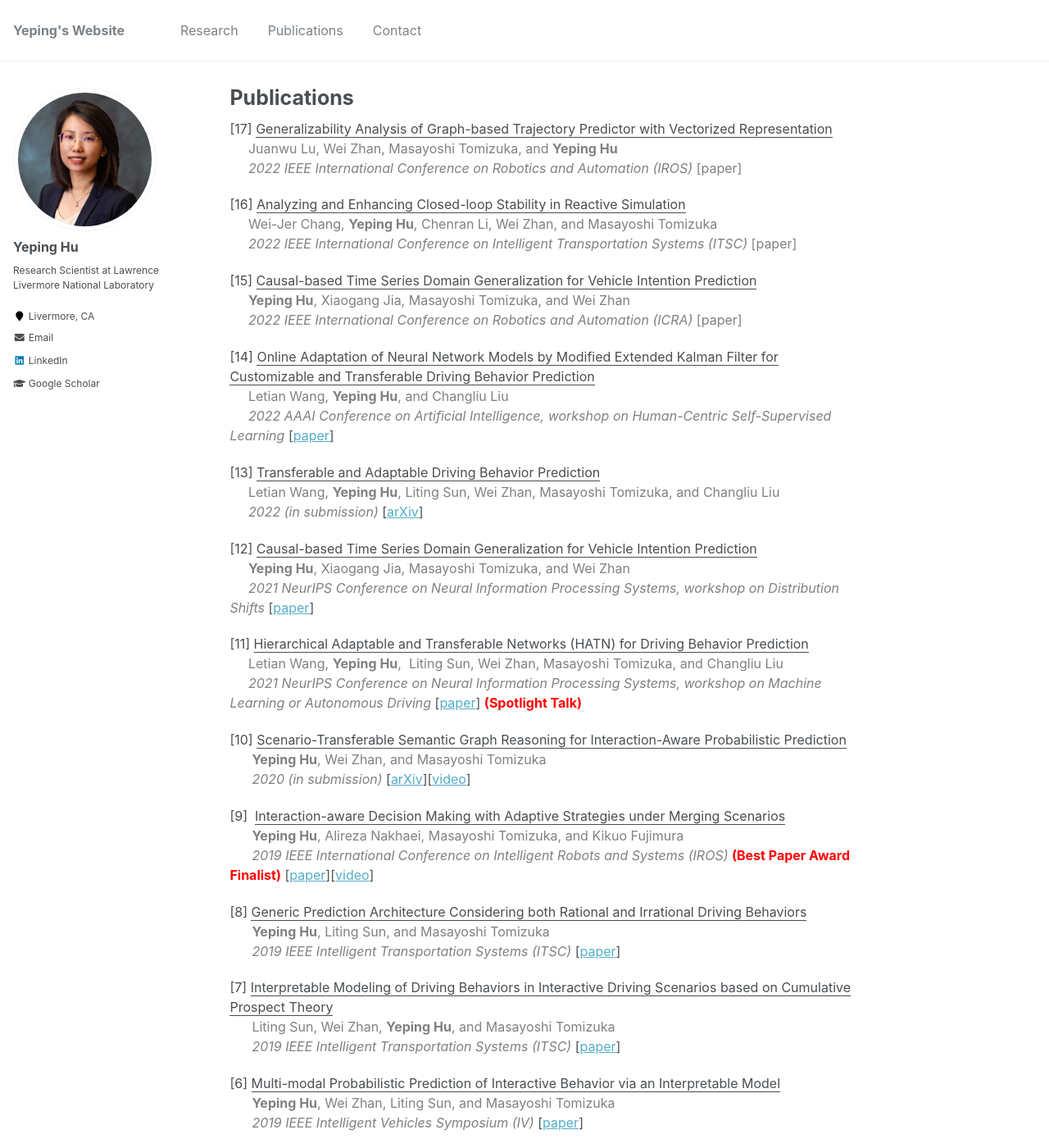
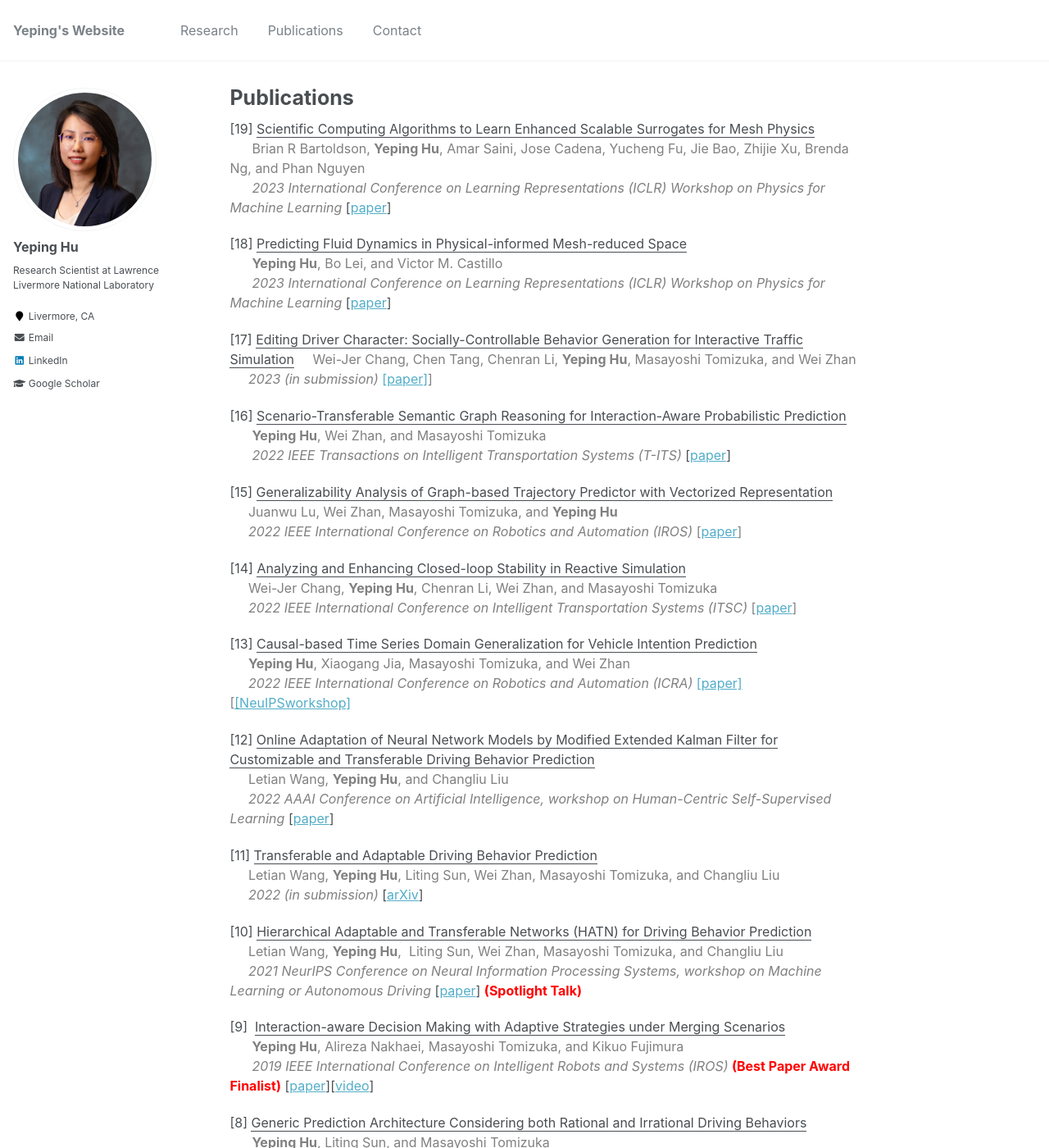
Before and after one commit to Yeping-Hu/yeping-hu.github.io, a Jekyll site: the page built from _pages/publications.md, in a window 1280 px wide and 1400 px high. Shown: the whole window at 82% size. Built offline with Jekyll 4.4.1, drawn with Linux system fonts in a browser that asks for light colours; a script that is not in the unit is left out.

Commit message:
upate publication

```diff
--- a/_pages/publications.md
+++ b/_pages/publications.md
@@ -10,21 +10,25 @@ body, td {
    font-size: 16px;
 }
 </style>
-[17] <u>Generalizability Analysis of Graph-based Trajectory Predictor with Vectorized Representation</u><br />&nbsp;&nbsp;&nbsp;&nbsp;<span style="color:gray"> Juanwu Lu, Wei Zhan, Masayoshi Tomizuka, and **Yeping Hu**</span><br /><span style="color:gray">&nbsp;&nbsp;&nbsp;&nbsp;&nbsp;*2022 IEEE International Conference on Robotics and Automation (IROS)* [paper]
+[19] <u>Scientific Computing Algorithms to Learn Enhanced Scalable Surrogates for Mesh Physics</u><br />		&nbsp;&nbsp;&nbsp;&nbsp;&nbsp;&nbsp;<span style="color:gray">Brian R Bartoldson, **Yeping Hu**, Amar Saini, Jose Cadena, Yucheng Fu, Jie Bao, Zhijie Xu, Brenda Ng, and Phan Nguyen</span><br />		&nbsp;&nbsp;&nbsp;&nbsp;&nbsp;&nbsp;<span style="color:gray">*2023 International Conference on Learning Representations (ICLR) Workshop on Physics for Machine Learning*</span> [[paper](https://arxiv.org/pdf/2304.00338.pdf){:target="_blank"}]
 
-[16] <u>Analyzing and Enhancing Closed-loop Stability in Reactive Simulation</u><br />&nbsp;&nbsp;&nbsp;&nbsp;<span style="color:gray"> Wei-Jer Chang, **Yeping Hu**, Chenran Li, Wei Zhan, and Masayoshi Tomizuka</span><br /><span style="color:gray">&nbsp;&nbsp;&nbsp;&nbsp;&nbsp;*2022 IEEE International Conference on Intelligent Transportation Systems (ITSC)* [paper]
+[18] <u>Predicting Fluid Dynamics in Physical-informed Mesh-reduced Space</u><br />		&nbsp;&nbsp;&nbsp;&nbsp;&nbsp;&nbsp;<span style="color:gray">**Yeping Hu**, Bo Lei, and Victor M. Castillo</span><br />		&nbsp;&nbsp;&nbsp;&nbsp;&nbsp;&nbsp;<span style="color:gray">*2023 International Conference on Learning Representations (ICLR) Workshop on Physics for Machine Learning*</span> [[paper](https://openreview.net/pdf?id=EPyS7FHMIK){:target="_blank"}]
 
-[15] <u>Causal-based Time Series Domain Generalization for Vehicle Intention Prediction</u><br />&nbsp;&nbsp;&nbsp;&nbsp;<span style="color:gray"> **Yeping Hu**, Xiaogang Jia, Masayoshi Tomizuka, and Wei Zhan</span><br /><span style="color:gray">&nbsp;&nbsp;&nbsp;&nbsp;&nbsp;*2022 IEEE International Conference on Robotics and Automation (ICRA)* [paper]
+[17] <u>Editing Driver Character: Socially-Controllable Behavior Generation for Interactive Traffic Simulation</u>&nbsp;&nbsp;&nbsp;&nbsp;<span style="color:gray"> Wei-Jer Chang, Chen Tang, Chenran Li, **Yeping Hu**, Masayoshi Tomizuka, and Wei Zhan</span><br /><span style="color:gray">&nbsp;&nbsp;&nbsp;&nbsp;&nbsp;*2023 (in submission)* [[paper]](https://arxiv.org/pdf/2303.13830.pdf){:target="_blank"}]
 
-[14] <u>Online Adaptation of Neural Network Models by Modified Extended Kalman Filter for Customizable and Transferable Driving Behavior Prediction</u><br />&nbsp;&nbsp;&nbsp;&nbsp;&nbsp;<span style="color:gray">Letian Wang, **Yeping Hu**, and Changliu Liu</span><br /><span style="color:gray">&nbsp;&nbsp;&nbsp;&nbsp;&nbsp;*2022 AAAI Conference on Artificial Intelligence, workshop on Human-Centric Self-Supervised Learning*</span> [[paper](https://arxiv.org/abs/2112.06129){:target="_blank"}]
+[16] <u>Scenario-Transferable Semantic Graph Reasoning for Interaction-Aware Probabilistic Prediction</u><br />		&nbsp;&nbsp;&nbsp;&nbsp;&nbsp;&nbsp;<span style="color:gray">**Yeping Hu**, Wei Zhan, and Masayoshi Tomizuka</span><br />		&nbsp;&nbsp;&nbsp;&nbsp;&nbsp;&nbsp;<span style="color:gray">*2022 IEEE Transactions on Intelligent Transportation Systems (T-ITS)*</span> [[paper](https://ieeexplore.ieee.org/abstract/document/9901474){:target="_blank"}]
 
-[13] <u>Transferable and Adaptable Driving Behavior Prediction</u><br />&nbsp;&nbsp;&nbsp;&nbsp;&nbsp;<span style="color:gray">Letian Wang, **Yeping Hu**, Liting Sun, Wei Zhan, Masayoshi Tomizuka, and Changliu Liu</span><br /><span style="color:gray">&nbsp;&nbsp;&nbsp;&nbsp;&nbsp;*2022 (in submission)*</span> [[arXiv](https://arxiv.org/pdf/2202.05140){:target="_blank"}]
+[15] <u>Generalizability Analysis of Graph-based Trajectory Predictor with Vectorized Representation</u><br />&nbsp;&nbsp;&nbsp;&nbsp;<span style="color:gray"> Juanwu Lu, Wei Zhan, Masayoshi Tomizuka, and **Yeping Hu**</span><br /><span style="color:gray">&nbsp;&nbsp;&nbsp;&nbsp;&nbsp;*2022 IEEE International Conference on Robotics and Automation (IROS)* [[paper](https://arxiv.org/pdf/2208.03578.pdf){:target="_blank"}]
 
-[12] <u>Causal-based Time Series Domain Generalization for Vehicle Intention Prediction</u><br />&nbsp;&nbsp;&nbsp;&nbsp;<span style="color:gray"> **Yeping Hu**, Xiaogang Jia, Masayoshi Tomizuka, and Wei Zhan</span><br /><span style="color:gray">&nbsp;&nbsp;&nbsp;&nbsp;&nbsp;*2021 NeurIPS Conference on Neural Information Processing Systems, workshop on Distribution Shifts*</span> [[paper](https://arxiv.org/abs/2112.02093){:target="_blank"}]
+[14] <u>Analyzing and Enhancing Closed-loop Stability in Reactive Simulation</u><br />&nbsp;&nbsp;&nbsp;&nbsp;<span style="color:gray"> Wei-Jer Chang, **Yeping Hu**, Chenran Li, Wei Zhan, and Masayoshi Tomizuka</span><br /><span style="color:gray">&nbsp;&nbsp;&nbsp;&nbsp;&nbsp;*2022 IEEE International Conference on Intelligent Transportation Systems (ITSC)* [[paper](https://arxiv.org/pdf/2208.04559.pdf){:target="_blank"}]
 
-[11] <u>Hierarchical Adaptable and Transferable Networks (HATN) for Driving Behavior Prediction</u><br />&nbsp;&nbsp;&nbsp;&nbsp;&nbsp;<span style="color:gray">Letian Wang, **Yeping Hu**,  Liting Sun, Wei Zhan, Masayoshi Tomizuka, and Changliu Liu</span><br /><span style="color:gray">&nbsp;&nbsp;&nbsp;&nbsp;&nbsp;*2021 NeurIPS Conference on Neural Information Processing Systems, workshop on Machine Learning or Autonomous Driving*</span> [[paper](https://arxiv.org/abs/2111.00788){:target="_blank"}] <span style="color:red">**(Spotlight Talk)** </span>
+[13] <u>Causal-based Time Series Domain Generalization for Vehicle Intention Prediction</u><br />&nbsp;&nbsp;&nbsp;&nbsp;<span style="color:gray"> **Yeping Hu**, Xiaogang Jia, Masayoshi Tomizuka, and Wei Zhan</span><br /><span style="color:gray">&nbsp;&nbsp;&nbsp;&nbsp;&nbsp;*2022 IEEE International Conference on Robotics and Automation (ICRA)* [[paper]](https://ieeexplore.ieee.org/abstract/document/9812188){:target="_blank"} [[[NeuIPSworkshop]](https://arxiv.org/pdf/2112.02093.pdf){:target="_blank"}
 
-[10] <u>Scenario-Transferable Semantic Graph Reasoning for Interaction-Aware Probabilistic Prediction</u><br />		&nbsp;&nbsp;&nbsp;&nbsp;&nbsp;&nbsp;<span style="color:gray">**Yeping Hu**, Wei Zhan, and Masayoshi Tomizuka</span><br />		&nbsp;&nbsp;&nbsp;&nbsp;&nbsp;&nbsp;<span style="color:gray">*2020 (in submission)*</span> [[arXiv](http://arxiv.org/abs/2004.03053){:target="_blank"}]\[[video](https://youtu.be/ku_UWa86nYQ){:target="_blank"}\]
+[12] <u>Online Adaptation of Neural Network Models by Modified Extended Kalman Filter for Customizable and Transferable Driving Behavior Prediction</u><br />&nbsp;&nbsp;&nbsp;&nbsp;&nbsp;<span style="color:gray">Letian Wang, **Yeping Hu**, and Changliu Liu</span><br /><span style="color:gray">&nbsp;&nbsp;&nbsp;&nbsp;&nbsp;*2022 AAAI Conference on Artificial Intelligence, workshop on Human-Centric Self-Supervised Learning*</span> [[paper](https://arxiv.org/abs/2112.06129){:target="_blank"}]
+
+[11] <u>Transferable and Adaptable Driving Behavior Prediction</u><br />&nbsp;&nbsp;&nbsp;&nbsp;&nbsp;<span style="color:gray">Letian Wang, **Yeping Hu**, Liting Sun, Wei Zhan, Masayoshi Tomizuka, and Changliu Liu</span><br /><span style="color:gray">&nbsp;&nbsp;&nbsp;&nbsp;&nbsp;*2022 (in submission)*</span> [[arXiv](https://arxiv.org/pdf/2202.05140){:target="_blank"}]
+
+[10] <u>Hierarchical Adaptable and Transferable Networks (HATN) for Driving Behavior Prediction</u><br />&nbsp;&nbsp;&nbsp;&nbsp;&nbsp;<span style="color:gray">Letian Wang, **Yeping Hu**,  Liting Sun, Wei Zhan, Masayoshi Tomizuka, and Changliu Liu</span><br /><span style="color:gray">&nbsp;&nbsp;&nbsp;&nbsp;&nbsp;*2021 NeurIPS Conference on Neural Information Processing Systems, workshop on Machine Learning or Autonomous Driving*</span> [[paper](https://arxiv.org/abs/2111.00788){:target="_blank"}] <span style="color:red">**(Spotlight Talk)** </span>
 
 [9]  <u>Interaction-aware Decision Making with Adaptive Strategies under Merging Scenarios</u><br />		&nbsp;&nbsp;&nbsp;&nbsp;&nbsp;&nbsp;<span style="color:gray">**Yeping Hu**, Alireza Nakhaei, Masayoshi Tomizuka, and Kikuo Fujimura </span><br />		&nbsp;&nbsp;&nbsp;&nbsp;&nbsp;&nbsp;<span style="color:gray">*2019 IEEE International Conference on Intelligent Robots and Systems (IROS)*</span><span style="color:red"> **(Best Paper Award Finalist)**</span> [[paper](https://ieeexplore.ieee.org/stamp/stamp.jsp?tp=&arnumber=8968478){:target="_blank"}\]\[[video](https://youtu.be/2CTTFHDW1ec){:target="_blank"}\]
 
```
